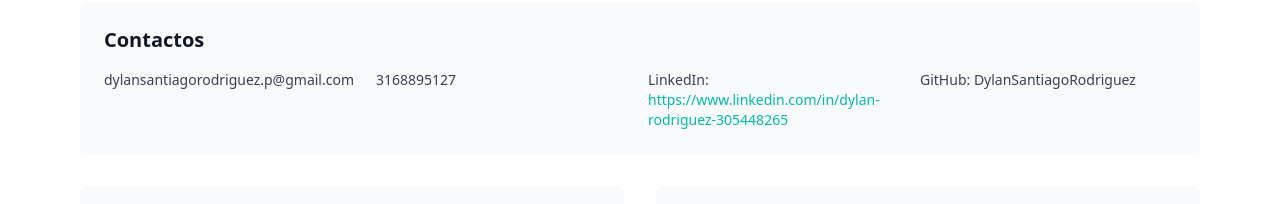
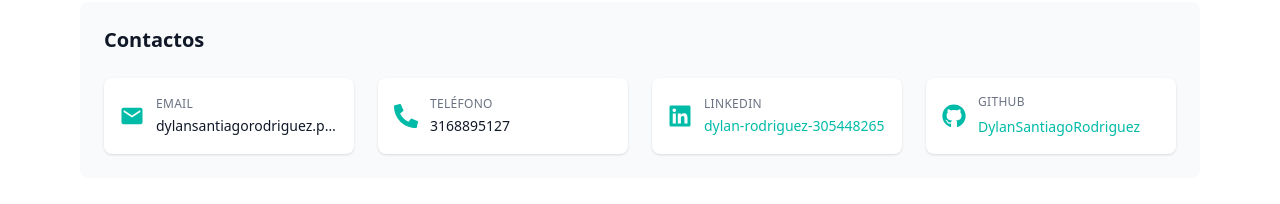
Before and after one commit to DylanSantiagoRodriguez/portafolio, a Next.js app: page /home in a window 1280 px wide. Shown: the part 503-707 px from the top of the page. Built offline with nearby package versions, Linux system fonts and the light colour scheme.

Commit message:
correccion barra de contacto

```diff
--- a/src/components/home_page.tsx
+++ b/src/components/home_page.tsx
@@ -2,10 +2,24 @@
 
 import Link from "next/link"
 import Image from "next/image"
-import { FaHome, FaFileCode, FaNetworkWired, FaJava, FaPython, FaVuejs, FaNodeJs } from "react-icons/fa"
+import { FaHome, FaFileCode, FaNetworkWired, FaJava, FaPython, FaVuejs, FaNodeJs, FaPhoneAlt, FaLinkedin, FaGithub } from "react-icons/fa"
 import { SiTypescript } from "react-icons/si"
+import { IoMdMail } from "react-icons/io"
+import { useState } from "react"
 
 export default function HomePage() {
+  const [emailCopied, setEmailCopied] = useState(false)
+
+  const copyEmailToClipboard = async () => {
+    try {
+      await navigator.clipboard.writeText('dylansantiagorodriguez.p@gmail.com')
+      setEmailCopied(true)
+      setTimeout(() => setEmailCopied(false), 2000) // Ocultar mensaje después de 2 segundos
+    } catch (err) {
+      console.error('Error al copiar email:', err)
+    }
+  }
+
   return (
     <main className="min-h-screen bg-white">
       {/* Navbar */}
@@ -75,18 +89,76 @@ export default function HomePage() {
         <section className="space-y-8">
           {/* Sección de contacto - ancho completo */}
           <article className="bg-gray-50 rounded-lg p-6">
-            <h2 className="text-xl font-bold mb-4 text-gray-900">Contactos</h2>
-            <address className="grid grid-cols-1 md:grid-cols-4 gap-4 text-sm not-italic">
-              <span className="text-gray-700">dylansantiagorodriguez.p@gmail.com</span>
-              <span className="text-gray-700">3168895127</span>
-              <span className="text-gray-700">
-                LinkedIn:{" "}
-                <a href="https://www.linkedin.com/in/dylan-rodriguez-305448265" className="text-teal-500 hover:underline">
-                  https://www.linkedin.com/in/dylan-rodriguez-305448265
-                </a>
-              </span>
-              <span className="text-gray-700">GitHub: DylanSantiagoRodriguez</span>
-            </address>
+            <h2 className="text-xl font-bold mb-6 text-gray-900">Contactos</h2>
+            <section className="grid grid-cols-1 md:grid-cols-2 lg:grid-cols-4 gap-6">
+              {/* Email */}
+              <article
+                className="flex items-center space-x-3 bg-white p-4 rounded-lg shadow-sm hover:shadow-md transition-shadow cursor-pointer relative"
+                onClick={copyEmailToClipboard}
+                title="Haz clic para copiar el email"
+              >
+                <figure className="flex-shrink-0">
+                  <IoMdMail className="w-6 h-6 text-teal-500" aria-label="Email" />
+                </figure>
+                <section className="min-w-0 flex-1">
+                  <p className="text-xs font-medium text-gray-500 uppercase tracking-wide mb-1">Email</p>
+                  <p className="text-sm text-gray-900 truncate">dylansantiagorodriguez.p@gmail.com</p>
+                </section>
+                {/* Notificación de copiado */}
+                {emailCopied && (
+                  <section className="absolute -top-2 -right-2 bg-green-500 text-white text-xs px-2 py-1 rounded-full shadow-lg animate-pulse">
+                    ¡Copiado!
+                  </section>
+                )}
+              </article>
+
+              {/* Teléfono */}
+              <article className="flex items-center space-x-3 bg-white p-4 rounded-lg shadow-sm hover:shadow-md transition-shadow">
+                <figure className="flex-shrink-0">
+                  <FaPhoneAlt className="w-6 h-6 text-teal-500" aria-label="Teléfono" />
+                </figure>
+                <section className="min-w-0 flex-1">
+                  <p className="text-xs font-medium text-gray-500 uppercase tracking-wide mb-1">Teléfono</p>
+                  <p className="text-sm text-gray-900">3168895127</p>
+                </section>
+              </article>
+
+              {/* LinkedIn */}
+              <article className="flex items-center space-x-3 bg-white p-4 rounded-lg shadow-sm hover:shadow-md transition-shadow">
+                <figure className="flex-shrink-0">
+                  <FaLinkedin className="w-6 h-6 text-teal-500" aria-label="LinkedIn" />
+                </figure>
+                <section className="min-w-0 flex-1">
+                  <p className="text-xs font-medium text-gray-500 uppercase tracking-wide mb-1">LinkedIn</p>
+                  <a
+                    href="https://www.linkedin.com/in/dylan-rodriguez-305448265"
+                    className="text-sm text-teal-500 hover:text-teal-600 hover:underline transition-colors truncate block"
+                    target="_blank"
+                    rel="noopener noreferrer"
+                  >
+                    dylan-rodriguez-305448265
+                  </a>
+                </section>
+              </article>
+
+              {/* GitHub */}
+              <article className="flex items-center space-x-3 bg-white p-4 rounded-lg shadow-sm hover:shadow-md transition-shadow">
+                <figure className="flex-shrink-0">
+                  <FaGithub className="w-6 h-6 text-teal-500" aria-label="GitHub" />
+                </figure>
+                <section className="min-w-0 flex-1">
+                  <p className="text-xs font-medium text-gray-500 uppercase tracking-wide mb-1">GitHub</p>
+                  <a
+                    href="https://github.com/DylanSantiagoRodriguez"
+                    className="text-sm text-teal-500 hover:text-teal-600 hover:underline transition-colors"
+                    target="_blank"
+                    rel="noopener noreferrer"
+                  >
+                    DylanSantiagoRodriguez
+                  </a>
+                </section>
+              </article>
+            </section>
           </article>
 
           {/* Segunda fila: CV y Conocimientos */}
```
